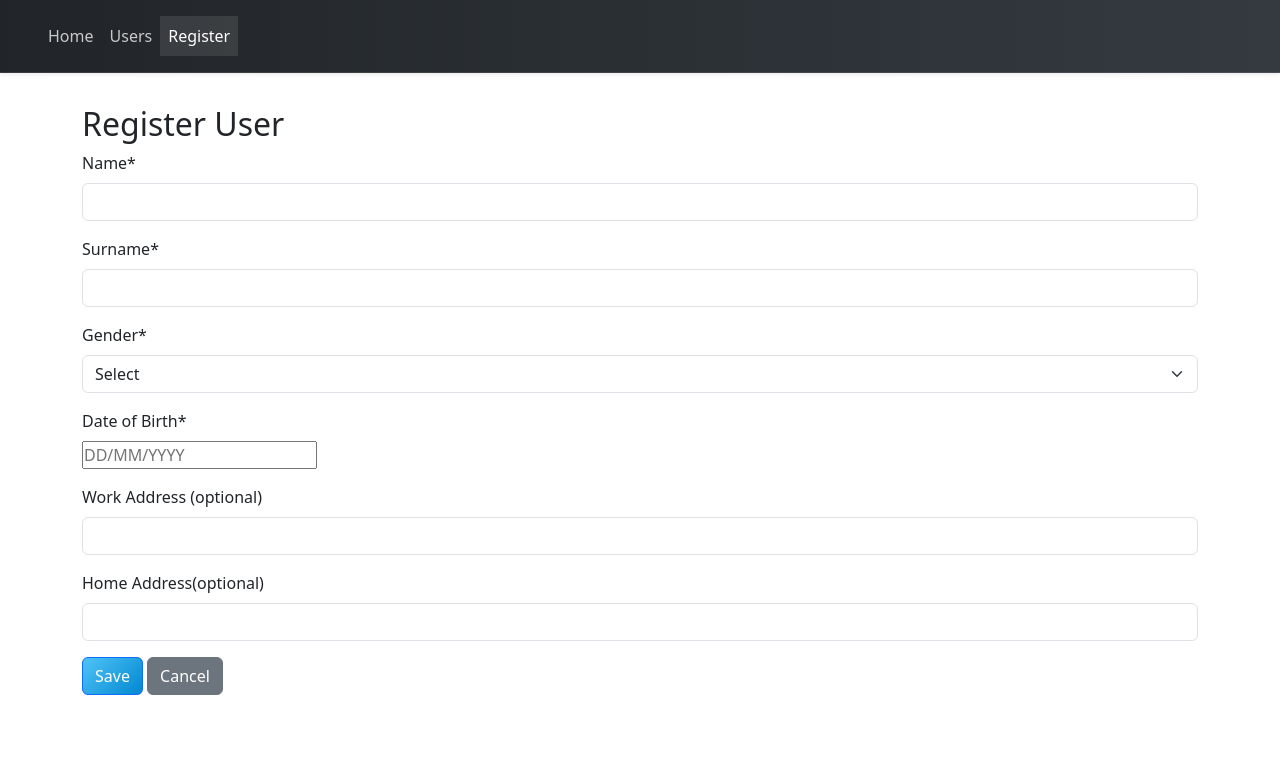
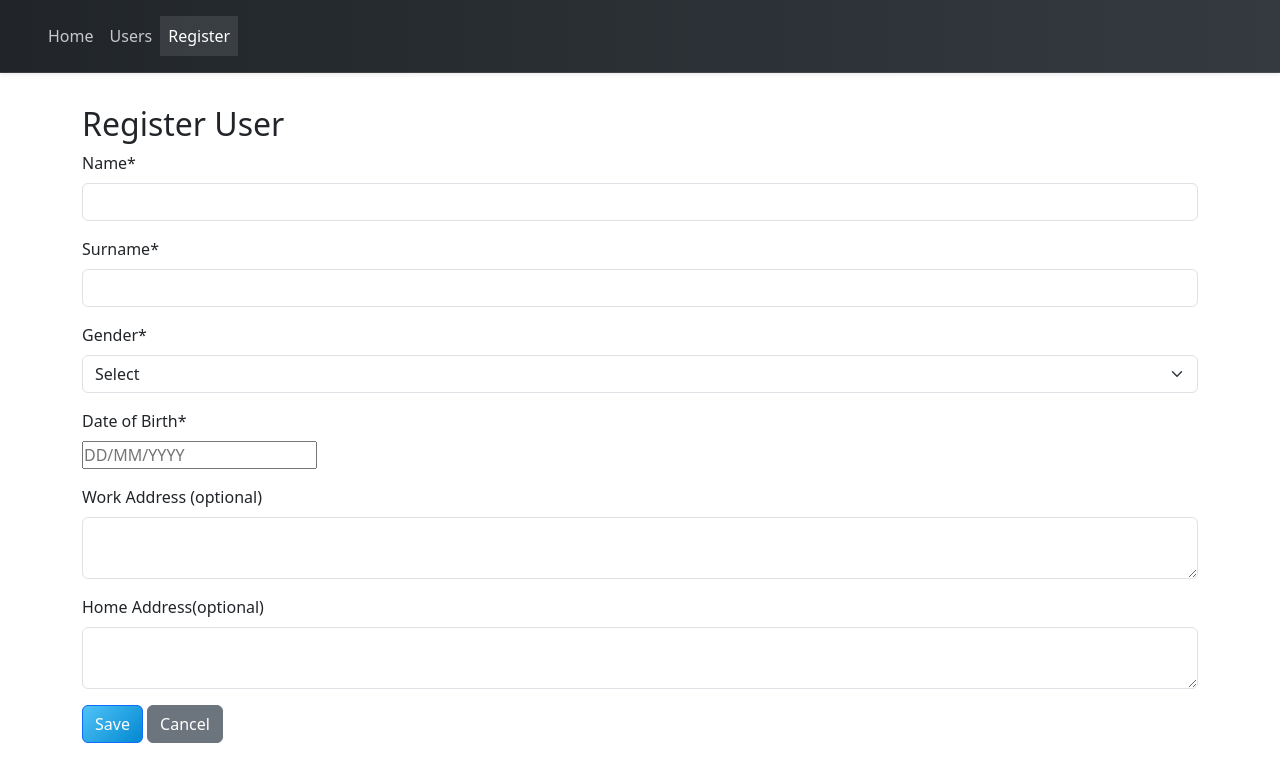
Before and after one commit to kirikosd/users_web, a React (Create React App) app in the folder simpleWebApp/simpleWebApp/frontend/: page /register-user in a window 1280 px wide. Shown: the top 782 px of the page. Built offline with nearby package versions, Linux system fonts and the light colour scheme.

Commit message:
Added maxlength and textarea attributes to the address fields

```diff
--- a/simpleWebApp/simpleWebApp/frontend/src/UserEdit.js
+++ b/simpleWebApp/simpleWebApp/frontend/src/UserEdit.js
@@ -131,12 +131,12 @@ function UserEdit() {
                     </FormGroup>
                     <FormGroup>
                         <Label for="workAddress">Work Address (optional)</Label>
-                        <Input type="text" name="workAddress" id="workAddress" value={item.workAddress || ''}
+                        <Input type="textarea" maxlength="255" name="workAddress" id="workAddress" value={item.workAddress || ''}
                                onChange={handleChange}/>
                     </FormGroup>
                     <FormGroup>
                         <Label for="homeAddress">Home Address(optional)</Label>
-                        <Input type="text" name="homeAddress" id="homeAddress" value={item.homeAddress || ''}
+                        <Input type="textarea"  maxlength="255" name="homeAddress" id="homeAddress" value={item.homeAddress || ''}
                                onChange={handleChange}/>
                     </FormGroup>
                     <FormGroup>
```
